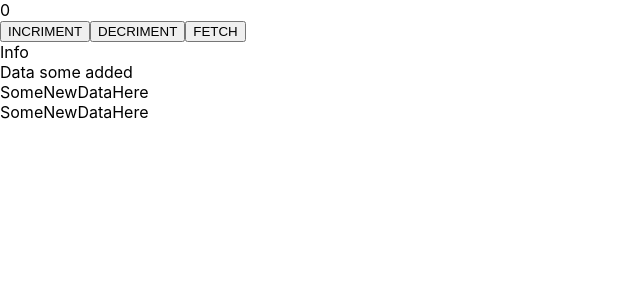
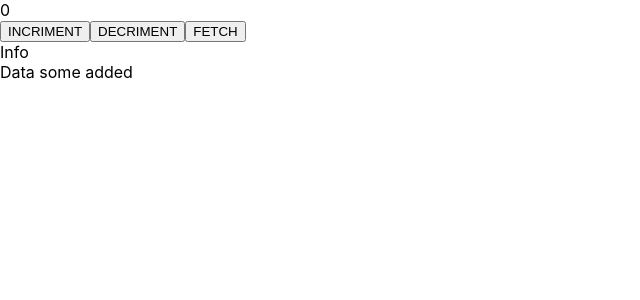
Before and after one commit to IvanDeresh/redux-saga, a React (Create React App) app: page / in a window 1280 px wide. Shown: the top 300 px of the page, without its empty margins (0-640 px from the left). Built offline with nearby package versions, Linux system fonts and the light colour scheme.

Commit message:
"Some new data removed"

```diff
--- a/src/App.js
+++ b/src/App.js
@@ -34,8 +34,6 @@ function App() {
       ))}
       <div>Info</div>
       <div>Data some added</div>
-      <div>SomeNewDataHere</div>
-      <div>SomeNewDataHere</div>
     </div>
   );
 }
```
